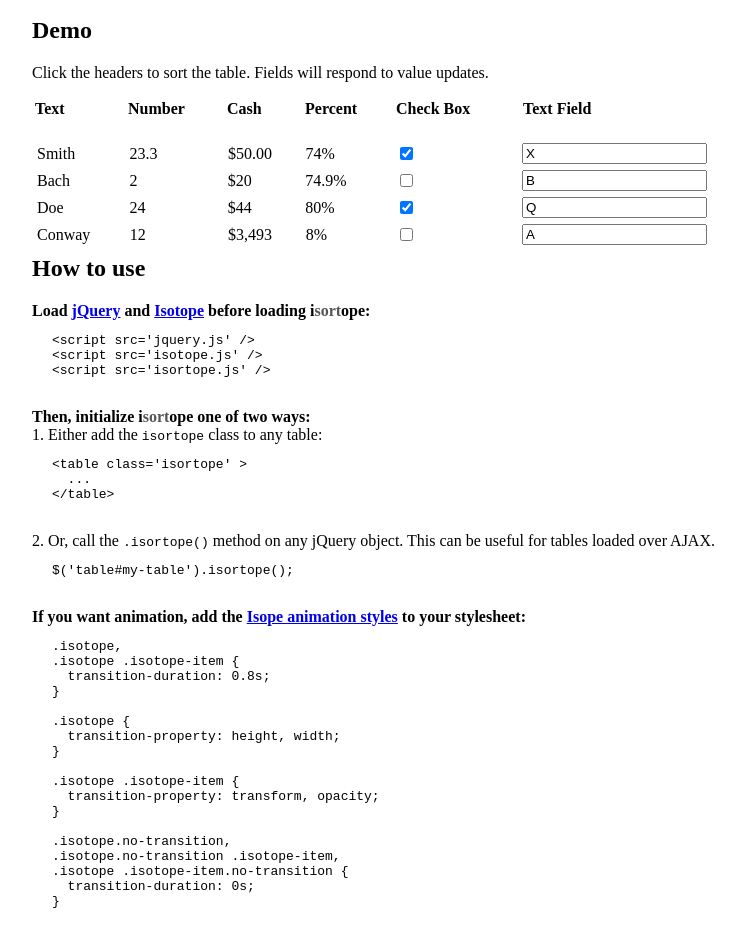
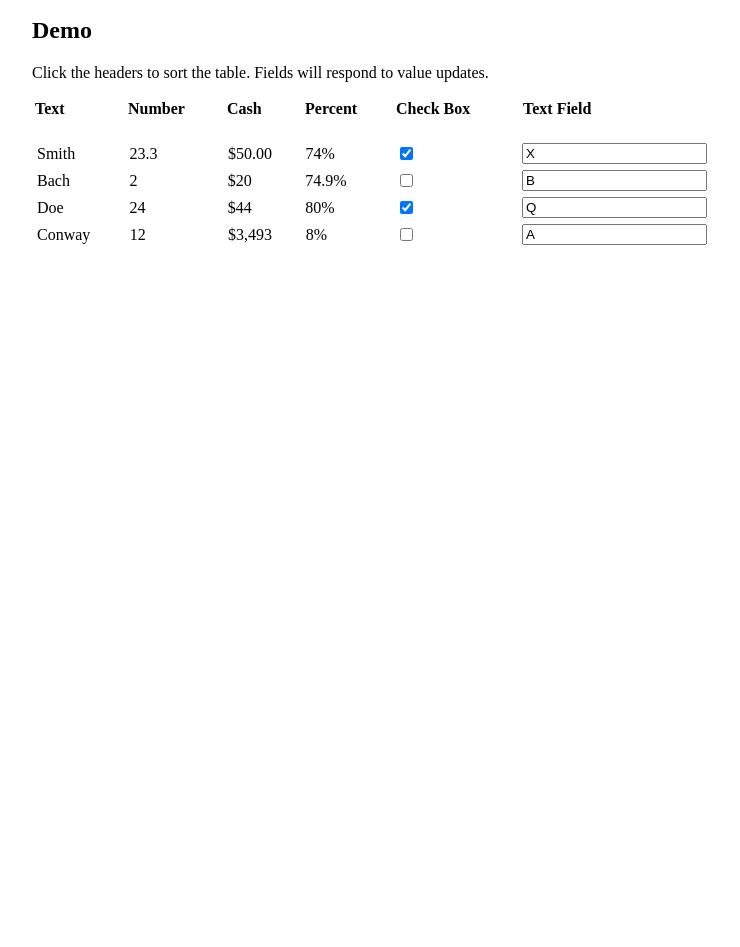
Before and after one commit to KurtPreston/isortope, a plain HTML site: page demo.html in a window 1280 px wide. Shown: the part 87-1034 px from the top of the page, without its empty margins (208-948 px from the left). After the commit the page ends 800 px from the top, so only its background shows below. Drawn offline with Linux system fonts and the light colour scheme.

Commit message:
Removing instructions from demo page

```diff
--- a/demo.html
+++ b/demo.html
@@ -125,57 +125,6 @@
         </table>
       </div>
 
-      <div class='section'>
-        <h2>How to use</h2>
-        <strong>Load <a href='http://jquery.com/'>jQuery</a> and <a href='http://isotope.metafizzy.co/'>Isotope</a> before loading i<span class='gray'>sort</span>ope:</strong>
-        <pre>
-&lt;script src='jquery.js' /&gt;
-&lt;script src='isotope.js' /&gt;
-&lt;script src='isortope.js' /&gt;
-  </pre>
-
-        <strong>Then, initialize i<span class='gray'>sort</span>ope one of two ways:</strong>
-
-        <div>
-          1. Either add the <code>isortope</code> class to any table:
-
-          <pre>
-&lt;table class='isortope' &gt;
-  ...
-&lt;/table&gt;
-    </pre>
-
-          2. Or, call the <code>.isortope()</code> method on any jQuery object.  This can be useful for tables loaded over AJAX.
-          <pre>
-$('table#my-table').isortope();
-          </pre>
-          </div>
-
-
-          <strong>If you want animation, add the <a href='http://isotope.metafizzy.co/docs/animating.html'>Isope animation styles</a> to your stylesheet:</strong>
-          <pre>
-.isotope,
-.isotope .isotope-item {
-  transition-duration: 0.8s;
-}
-
-.isotope {
-  transition-property: height, width;
-}
-
-.isotope .isotope-item {
-  transition-property: transform, opacity;
-}
-
-.isotope.no-transition,
-.isotope.no-transition .isotope-item,
-.isotope .isotope-item.no-transition {
-  transition-duration: 0s;
-}
-        </pre>
-      </div>
-    </div>
-
     <script type='text/javascript'>
       $('table.isortope').on('sort', function() {
         console.log("Sort event detected");
```
